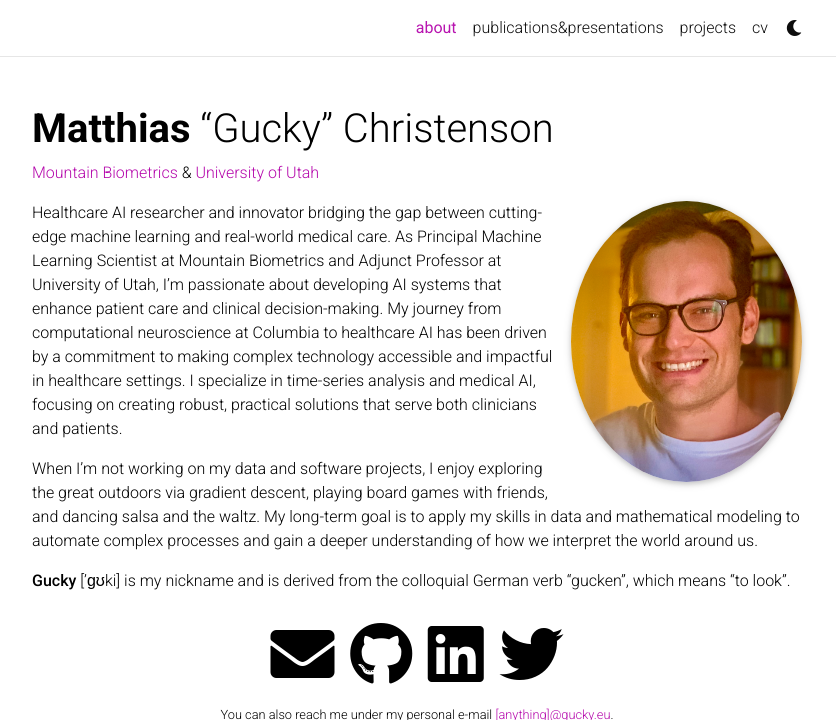
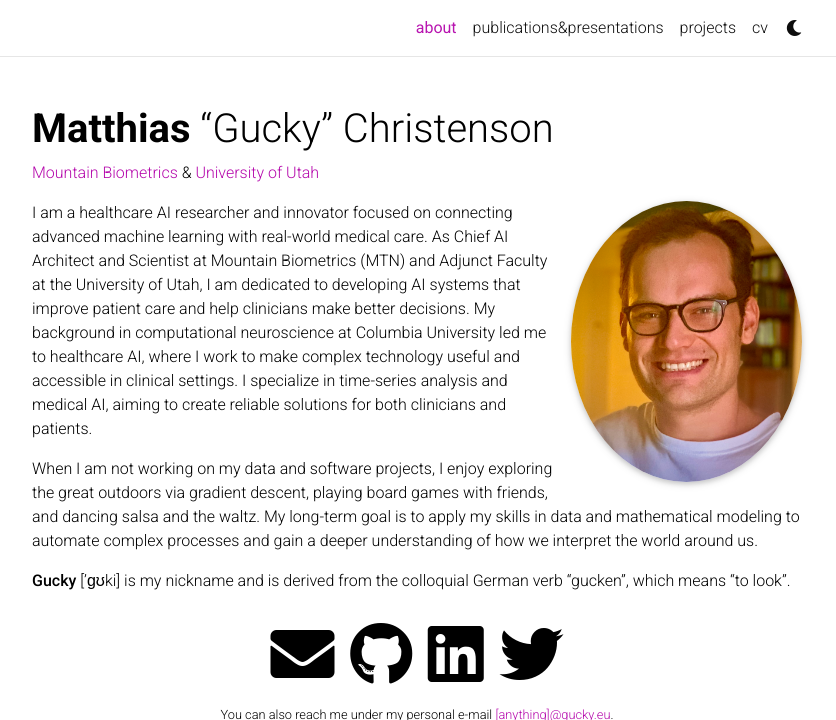
Before and after one commit to neuralsignal/neuralsignal.github.io, a Jekyll site: the page built from _pages/about.md, in a window 1280 px wide, cut to the strip 0-720 px from the top of the page. Shown: the whole strip, without its empty margins (223-1059 px from the left). Built offline with Jekyll 4.4.1, drawn with Linux system fonts in a browser that asks for light colours; comment, search, counter and statistics services are not loaded; a style sheet for code colours, icons or effects is not loaded.

Commit message:
update about

```diff
--- a/_pages/about.md
+++ b/_pages/about.md
@@ -19,9 +19,9 @@ selected_papers: false # includes a list of papers marked as "selected={true}"
 social: true  # includes social icons at the bottom of the page
 ---
 
-Healthcare AI researcher and innovator bridging the gap between cutting-edge machine learning and real-world medical care. As Principal Machine Learning Scientist at Mountain Biometrics and Adjunct Professor at University of Utah, I'm passionate about developing AI systems that enhance patient care and clinical decision-making. My journey from computational neuroscience at Columbia to healthcare AI has been driven by a commitment to making complex technology accessible and impactful in healthcare settings. I specialize in time-series analysis and medical AI, focusing on creating robust, practical solutions that serve both clinicians and patients.
+I am a healthcare AI researcher and innovator focused on connecting advanced machine learning with real-world medical care. As Chief AI Architect and Scientist at Mountain Biometrics (MTN) and Adjunct Faculty at the University of Utah, I am dedicated to developing AI systems that improve patient care and help clinicians make better decisions. My background in computational neuroscience at Columbia University led me to healthcare AI, where I work to make complex technology useful and accessible in clinical settings. I specialize in time-series analysis and medical AI, aiming to create reliable solutions for both clinicians and patients.
 
-When I'm not working on my data and software projects, I enjoy exploring the great outdoors via gradient descent, playing board games with friends, and dancing salsa and the waltz.
+When I am not working on my data and software projects, I enjoy exploring the great outdoors via gradient descent, playing board games with friends, and dancing salsa and the waltz.
 My long-term goal is to apply my skills in data and mathematical modeling to automate complex processes and gain a deeper understanding of how we interpret the world around us.
 
 **Gucky** [’ɡʊki] is my nickname and is derived from the colloquial German verb "gucken", which means "to look".
```
